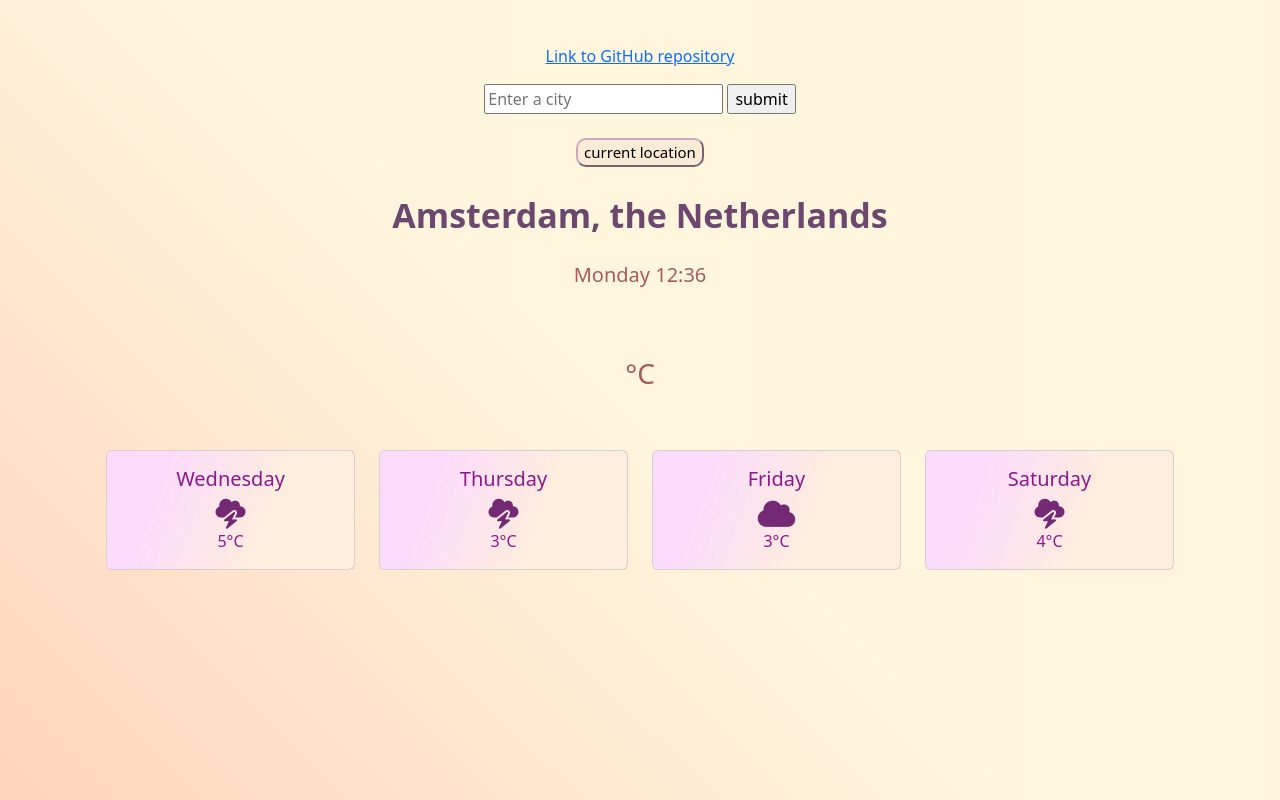
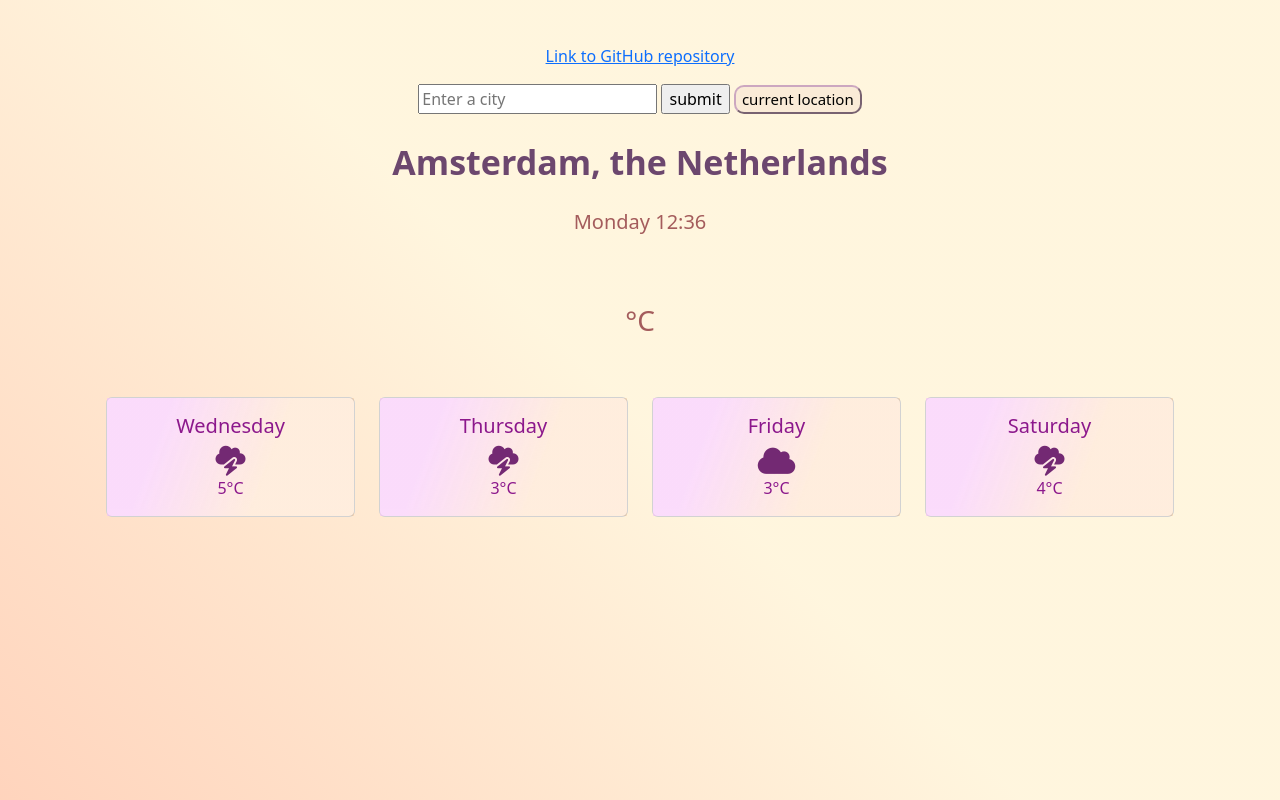
Before and after one commit to naragoncalves/weather-app-shecodes, a website built with Parcel: page index.html in a window 1280 px wide. Built offline with nearby package versions, Linux system fonts and the light colour scheme.

Commit message:
updated current location button

```diff
--- a/index.html
+++ b/index.html
@@ -38,11 +38,13 @@
         id="city-input"
       />
       <input type="submit" value="submit" placeholder="Send" />
+      <input
+        id="location-button"
+        class="button-style"
+        type="submit"
+        value="current location"
+      />
     </form>
-    </br >
-    <div class="button-style">
-      <button id="location-button">current location</button>
-    </div>
     <br />
     <h1 id="city">Amsterdam, the Netherlands</h1>
     <br />
--- a/src/styles.css
+++ b/src/styles.css
@@ -72,7 +72,7 @@ card-color {
   text-align: center;
 }
 
-button {
+.button-style {
   border-color: rgb(204, 167, 192);
   background-color: antiquewhite;
   font-size: 15px;
```
